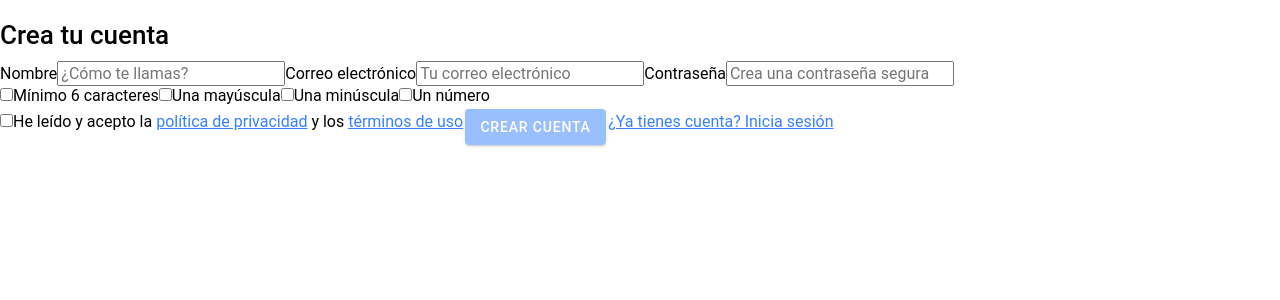
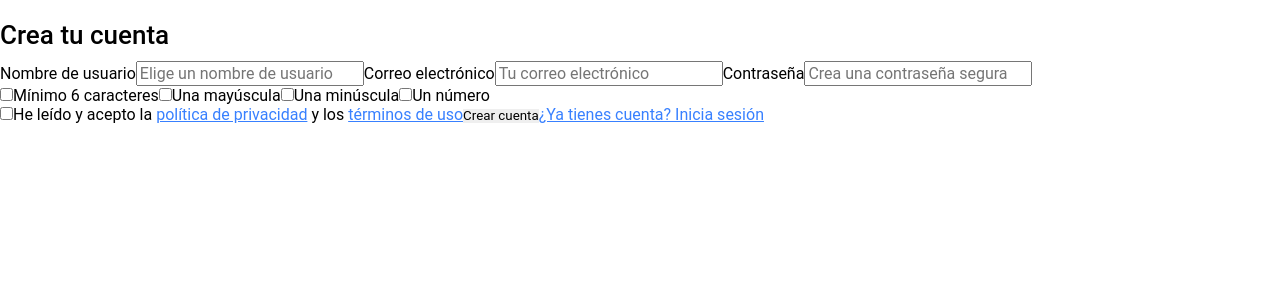
Before and after one commit to sandraandreu/Applec, a React (Create React App) app: page /registro in a window 1280 px wide. Shown: the top 300 px of the page. Built offline with nearby package versions, Linux system fonts and the light colour scheme; no server answers.

Commit message:
refactor(register): add React Hook Form, username validation and IonAlert on success

```diff
--- a/src/components/auth/register/Register.tsx
+++ b/src/components/auth/register/Register.tsx
@@ -1,14 +1,22 @@
 import "./Register.scss";
+import { useTranslation } from "react-i18next";
 import { useIonRouter } from "@ionic/react";
-import { useTranslation } from "react-i18next";
 import {
   getAuth,
   createUserWithEmailAndPassword,
   sendEmailVerification,
 } from "firebase/auth";
-import { getFirestore, doc, setDoc } from "firebase/firestore";
+import {
+  getFirestore,
+  doc,
+  setDoc,
+  collection,
+  query,
+  where,
+  getDocs,
+} from "firebase/firestore";
 import app from "../../../plugins/firebase";
-import { useState, useEffect } from "react";
+import { useState } from "react";
 import RegisterForm from "./register-form/RegisterForm";
 import RegisterSuccess from "./register-success/RegisterSuccess";
 import RegisterError from "./register-error/RegisterError";
@@ -22,81 +30,62 @@ export const hasLowerCase = (value: string) => /[a-z]/.test(value);
 export const hasNumber = (value: string) => /[0-9]/.test(value);
 
 const Register = () => {
+  const router = useIonRouter();
   const { t } = useTranslation();
-  const router = useIonRouter();
 
   const [registerState, setRegisterState] = useState<
     "form" | "success" | "error"
   >("form");
-
-  const [name, setName] = useState<string>("");
-  const [email, setEmail] = useState<string>("");
-  const [password, setPassword] = useState<string>("");
-
-  const [emailInvalidMessage, setEmailInvalidMessage] = useState<string>("");
-  const [isEmailValid, setIsEmailValid] = useState<boolean>(false);
-  const [isPasswordValid, setIsPasswordValid] = useState<boolean>(false);
-
   const [user, setUser] = useState<any>(null);
-
-  //Verificaciones de email y contraseña
-
-  const emailVerification = (value: string) => {
-    if (!value) {
-      setEmailInvalidMessage("");
-      return;
-    }
-
-    const emailRegex = /^[^\s@]+@[^\s@]+\.[^\s@]+$/;
-    setIsEmailValid(emailRegex.test(value));
-
-    if (isEmailValid) {
-      console.log("Valid Email Address");
-      setEmailInvalidMessage("");
-    } else {
-      console.log("Invalid Email Address");
-      setEmailInvalidMessage(t("register_error_email_invalid"));
-    }
-  };
-
-  const passwordVerification = (value: string) => {
-    if (!value) {
-      setIsPasswordValid(false);
-      return;
-    }
-
-    const isValid =
-      hasMinLength(value) &&
-      hasUpperCase(value) &&
-      hasLowerCase(value) &&
-      hasNumber(value);
-
-    setIsPasswordValid(isValid);
-
-    if (isValid) {
-      console.log("Valid Password");
-    } else {
-      console.log("Invalid Password");
-    }
-  };
+  const [usernameError, setUsernameError] = useState<string>("");
+  const [isOpen, setIsOpen] = useState(false);
 
   //Crear user en firebase
 
-  const handleRegister = async () => {
+  const handleRegister = async (
+    email: string,
+    password: string,
+    userName: string,
+  ) => {
     try {
+      const usersRef = collection(db, "users");
+      const q = query(usersRef, where("userName", "==", userName));
+      const querySnapshot = await getDocs(q);
+
+      if (!querySnapshot.empty) {
+        throw new Error("username-already-exists");
+      }
+
       const userCredential = await createUserWithEmailAndPassword(
         auth,
         email,
         password,
       );
+      setUser(userCredential.user);
+
+      await sendEmailVerification(userCredential.user);
+
+      await setDoc(doc(db, "users", userCredential.user.uid), {
+        userName: userName,
+        email: userCredential.user.email,
+        createdAt: new Date(),
+        role: "member",
+        isActive: false,
+      });
+
       setRegisterState("success");
-      setUser(userCredential.user);
-      await sendEmailVerification(userCredential.user);
+      setIsOpen(true);
     } catch (error: any) {
+      if (error.message === "username-already-exists") {
+        setUsernameError(t("register_error_name_taken"));
+        return;
+      }
       setRegisterState("error");
       console.error("Email sign up error:", error.message);
     }
   };
+
+  //Reenviar email de merificación
 
   const handleResendEmail = async () => {
     if (user) {
@@ -104,81 +93,24 @@ const Register = () => {
     }
   };
 
-  //Comprobar si ha verificado el email y guardar el user en firebase
-
-  useEffect(() => {
-    if (!user) return;
-
-    const interval = setInterval(async () => {
-      await user.reload();
-      if (user.emailVerified) {
-        clearInterval(interval);
-        try {
-          await setDoc(doc(db, "users", user.uid), {
-            name: name,
-            email: user.email,
-            createdAt: new Date(),
-            role: "member",
-          });
-          router.push("/home");
-        } catch (error: any) {
-          console.error("Error guardando usuario:", error.message);
-        }
-      }
-    }, 3000);
-
-    return () => clearInterval(interval);
-  }, [user]);
-
-  //Estados y acciones del formulario
-
-  const formState = {
-    name,
-    email,
-    password,
-    emailInvalidMessage,
-    isEmailValid,
-    isPasswordValid,
-  };
-
-  const formActions = {
-    setName,
-    setEmail,
-    setPassword,
-    emailVerification,
-    passwordVerification,
-    handleRegister,
-  };
-
   return (
     <>
       {registerState === "success" ? (
         <RegisterSuccess
+          isOpen={registerState === "success"}
           handleResendEmail={handleResendEmail}
-          onBack={() => setRegisterState("form")}
+          onClose={() => router.push("/login")}
         />
       ) : registerState === "error" ? (
         <RegisterError onBack={() => setRegisterState("form")} />
       ) : (
-        <RegisterForm state={formState} actions={formActions} />
+        <RegisterForm
+          handleRegister={handleRegister}
+          usernameError={usernameError}
+        />
       )}
     </>
   );
 };
 
 export default Register;
-
-//Mientras el usuario escribe:
-//ok Si el email no tiene formato válido → mensaje de error en tiempo real
-//ok Si la contraseña no cumple requisitos → mensaje de error en tiempo real
-//ok Si todos los campos están rellenos y son válidos → botón activo
-//ok Si algún campo está vacío o inválido → botón deshabilitado
-
-//Al hacer click en registrarse:
-//Llamar a Firebase para crear el usuario
-//Si el email ya existe, Firebase nos devuelve un error → mostramos mensaje
-//Si todo va bien, enviamos el email de verificación
-//Cada x tiempo comprobar si el correo ha sido verificado (Mensaje al usuario de lo que esta pasando)
-//Si el correo se verifica
-//Se guarda el usuario en firebase
-//Se inicia sesion a la app
--- a/src/components/auth/register/register-form/RegisterForm.tsx
+++ b/src/components/auth/register/register-form/RegisterForm.tsx
@@ -1,7 +1,6 @@
-import { IonButton } from "@ionic/react";
 import "./RegisterForm.scss";
 import { useTranslation } from "react-i18next";
-import { useState } from "react";
+import { useForm } from "react-hook-form";
 import {
   hasMinLength,
   hasUpperCase,
@@ -9,110 +8,103 @@ import {
   hasNumber,
 } from "../Register";
 
-//Types
-
-interface RegisterFormState {
-  name: string;
+interface RegisterFormData {
+  username: string;
   email: string;
   password: string;
-  emailInvalidMessage: string;
-  isEmailValid: boolean;
-  isPasswordValid: boolean;
-}
-
-interface RegisterFormActions {
-  setName: (value: string) => void;
-  setEmail: (value: string) => void;
-  setPassword: (value: string) => void;
-  emailVerification: (value: string) => void;
-  passwordVerification: (value: string) => void;
-  handleRegister: () => void;
+  acceptsTerms: boolean;
 }
 
 interface RegisterFormProps {
-  state: RegisterFormState;
-  actions: RegisterFormActions;
+  handleRegister: (email: string, password: string, username: string) => void;
+  usernameError: string;
 }
 
-//Component
-
-const RegisterForm = ({ state, actions }: RegisterFormProps) => {
-  const [acceptsTerms, setAcceptsTerms] = useState<boolean>(false);
-
+const RegisterForm = ({ handleRegister, usernameError }: RegisterFormProps) => {
   const { t } = useTranslation();
 
   const {
-    name,
-    email,
-    password,
-    emailInvalidMessage,
-    isEmailValid,
-    isPasswordValid,
-  } = state;
-  const {
-    setName,
-    setEmail,
-    setPassword,
-    emailVerification,
-    passwordVerification,
-    handleRegister,
-  } = actions;
+    register,
+    handleSubmit,
+    watch,
+    formState: { errors },
+  } = useForm<RegisterFormData>();
+
+  const password = watch("password", "");
+
+  const onSubmit = (data: RegisterFormData) => {
+    handleRegister(data.email, data.password, data.username);
+  };
 
   return (
     <>
       <h1>{t("register_title")}</h1>
-      <form>
-        <label htmlFor="register-name">{t("register_name")}</label>
+      <form onSubmit={handleSubmit(onSubmit)}>
+        <label htmlFor="register-userusername">{t("register_username")}</label>
         <input
-          id="register-name"
+          id="register-username"
           type="text"
-          value={name}
-          placeholder={t("register_name_placeholder")}
-          onChange={(e) => setName(e.target.value)}
+          placeholder={t("register_username_placeholder")}
+          {...register("username", { required: true })}
         />
+
+        {errors.username?.type === "required" && (
+          <span>{t("register_error_required")}</span>
+        )}
+        {usernameError && <span>{usernameError}</span>}
 
         <label htmlFor="register-email">{t("register_email")}</label>
         <input
           id="register-email"
-          type="email"
-          value={email}
+          type="text"
           placeholder={t("register_email_placeholder")}
-          onChange={(e) => {
-            setEmail(e.target.value);
-            emailVerification(e.target.value);
-          }}
+          {...register("email", {
+            required: true,
+            pattern: /^[^\s@]+@[^\s@]+\.[^\s@]+$/,
+          })}
         />
-        {emailInvalidMessage}
+
+        {errors.email?.type === "required" && (
+          <span>{t("register_error_required")}</span>
+        )}
+        {errors.email?.type === "pattern" && (
+          <span>{t("register_error_email_invalid")}</span>
+        )}
 
         <label htmlFor="register-password">{t("register_password")}</label>
         <input
           id="register-password"
           type="password"
-          value={password}
           placeholder={t("register_password_placeholder")}
-          onChange={(e) => {
-            setPassword(e.target.value);
-            passwordVerification(e.target.value);
-          }}
+          {...register("password", {
+            required: true,
+            validate: (value) =>
+              hasMinLength(value) &&
+              hasUpperCase(value) &&
+              hasLowerCase(value) &&
+              hasNumber(value),
+          })}
         />
 
-        {/*cambiar los checkbox por imagenes que cambian */}
+        {errors.password?.type === "required" && (
+          <span>{t("register_error_required")}</span>
+        )}
+
         <div>
-          <input type="checkbox" checked={hasMinLength(state.password)} />
+          <input type="checkbox" readOnly checked={hasMinLength(password)} />
           <span>{t("register_password_min_length")}</span>
-          <input type="checkbox" checked={hasUpperCase(state.password)} />
+          <input type="checkbox" readOnly checked={hasUpperCase(password)} />
           <span>{t("register_password_uppercase")}</span>
-          <input type="checkbox" checked={hasLowerCase(state.password)} />
+          <input type="checkbox" readOnly checked={hasLowerCase(password)} />
           <span>{t("register_password_lowercase")}</span>
-          <input type="checkbox" checked={hasNumber(state.password)} />
+          <input type="checkbox" readOnly checked={hasNumber(password)} />
           <span>{t("register_password_number")}</span>
         </div>
 
         <input
           id="register-terms"
           type="checkbox"
-          checked={acceptsTerms}
-          onChange={(e) => setAcceptsTerms(e.target.checked)}
+          {...register("acceptsTerms", { required: true })}
         />
         <label htmlFor="register-terms">
           {t("register_terms_start")}
@@ -121,18 +113,10 @@ const RegisterForm = ({ state, actions }: RegisterFormProps) => {
           <a href="/terms">{t("register_terms_conditions")}</a>
         </label>
 
-        <IonButton
-          disabled={
-            !name ||
-            !email ||
-            !isEmailValid ||
-            !isPasswordValid ||
-            !acceptsTerms
-          }
-          onClick={handleRegister}
-        >
+        <button type="submit" disabled={Object.keys(errors).length > 0}>
           {t("register_button")}
-        </IonButton>
+        </button>
+
         <a href="">{t("register_login_link")}</a>
       </form>
     </>
--- a/src/locals/ES/register.json
+++ b/src/locals/ES/register.json
@@ -2,8 +2,8 @@
   "bienvenida": "Bienvenido a Applec",
 
   "register_title": "Crea tu cuenta",
-  "register_name": "Nombre",
-  "register_name_placeholder": "¿Cómo te llamas?",
+  "register_username": "Nombre de usuario",
+  "register_username_placeholder": "Elige un nombre de usuario",
   "register_email": "Correo electrónico",
   "register_email_placeholder": "Tu correo electrónico",
   "register_password": "Contraseña",
@@ -16,6 +16,10 @@
   "register_terms_privacy": "política de privacidad",
   "register_terms_and": " y los ",
   "register_terms_conditions": "términos de uso",
+
+  "register_error_required": "Este campo es obligatorio",
+
+  "register_error_username_taken": "Este nombre de usuario ya está en uso",
 
   "register_error_email_invalid": "Introduce un correo electrónico válido",
   "register_error_email_taken": "Este correo ya tiene una cuenta. ¿Quieres iniciar sesión?",
```
Also changed, not shown: src/components/auth/register/register-success/RegisterSuccess.tsx (+22 -28 lines), src/locals/CA/register.json (+6 -2 lines).
